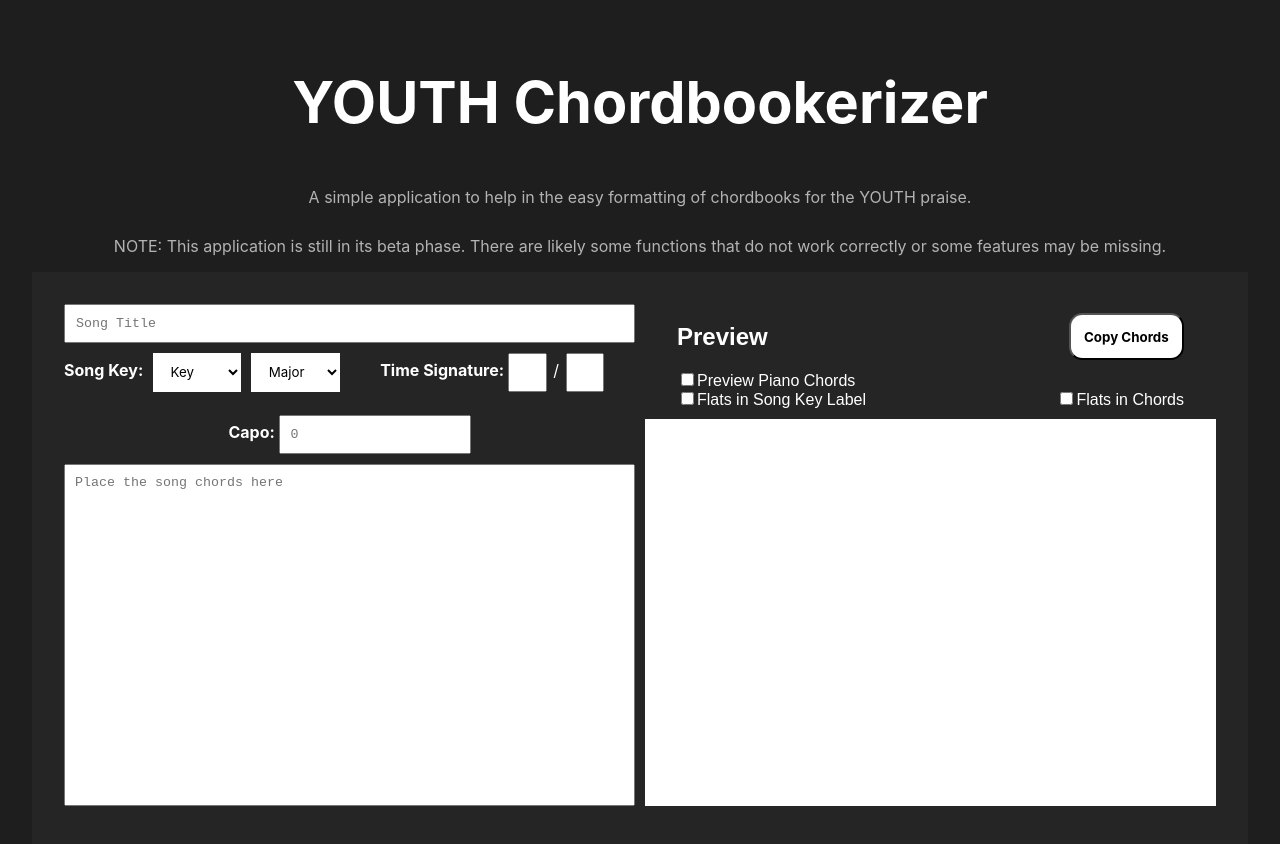
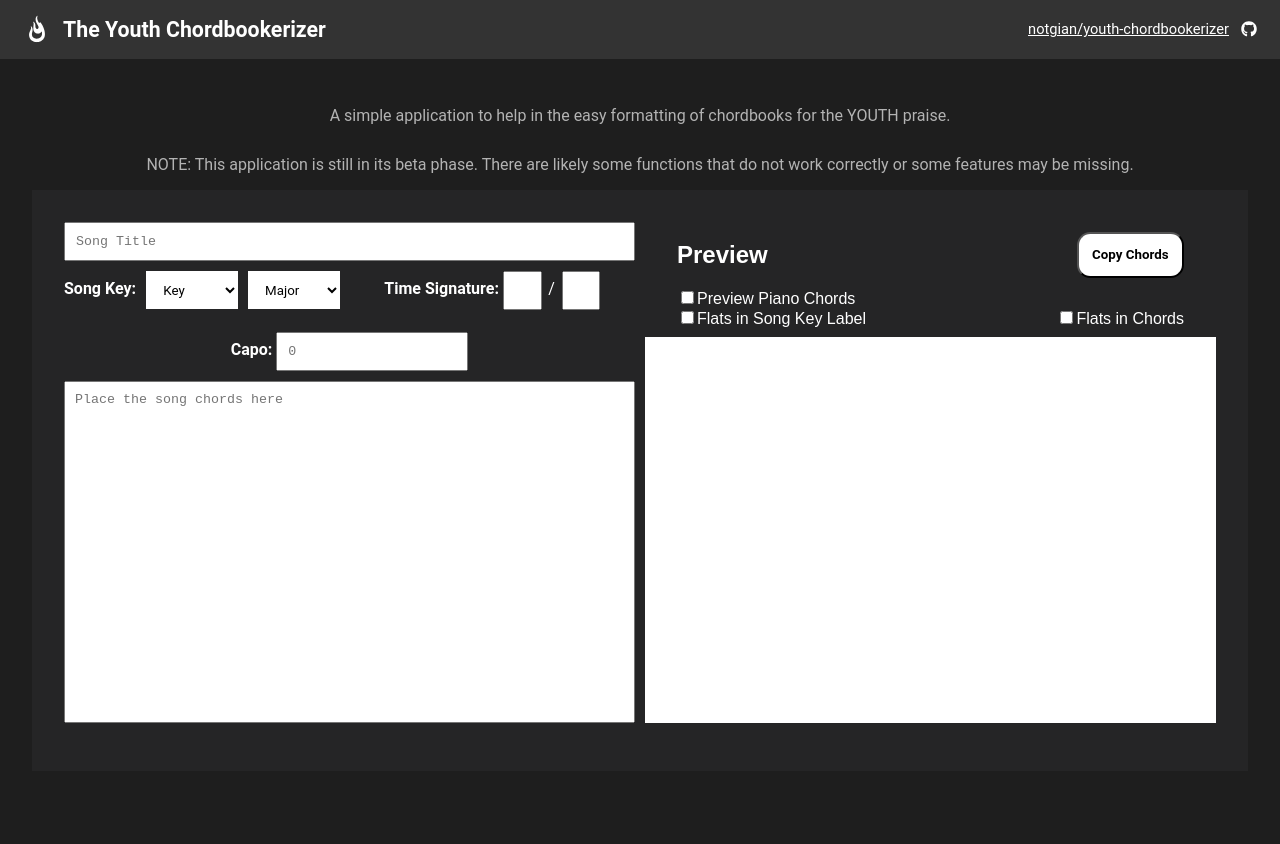
Before and after one commit to notgian/youth-chordbookerizer, a React app: page / in a window 1280 px wide. Shown: the top 844 px of the page. After the commit the page ends 803 px from the top, so only its background shows below. Built offline with nearby package versions, Linux system fonts and the light colour scheme; the HTML template or start-up script is replaced by a standard one.

Commit message:
feat: added a header to replace the large heading text and improved surrounding page styles

```diff
--- a/package.json
+++ b/package.json
@@ -10,6 +10,10 @@
         "test": "rstest"
     },
     "dependencies": {
+        "@fortawesome/free-brands-svg-icons": "^7.3.1",
+        "@fortawesome/free-regular-svg-icons": "^7.3.1",
+        "@fortawesome/free-solid-svg-icons": "^7.3.1",
+        "@fortawesome/react-fontawesome": "^3.5.0",
         "react": "^19.2.8",
         "react-dom": "^19.2.8"
     },
--- a/src/App.css
+++ b/src/App.css
@@ -8,7 +8,9 @@
     --accent-main: #007ACC;
     --accent-light: #569CD6;
 
-    --font-primary: Inter, Avenir, Helvetica, Arial, sans-serif;
+    /* --font-primary: Inter, Avenir, Helvetica, Arial, sans-serif; */
+    --font-primary: Roboto;
+    --font-mono: "Courier New";
 }
 
 /* General Styles */
@@ -30,9 +32,15 @@ body {
     background-color: var(--bg-primary);
 }
 
+.wrapper {
+    display: flex;
+    flex-direction: column;
+    max-width: 100vw;
+    overflow-x: hidden;
+}
+
 .content {
     display: flex;
-    min-height: 100vh;
     line-height: 1.1;
     text-align: center;
     flex-direction: column;
@@ -66,6 +74,58 @@ body {
 .input-output-area > * {
     flex-grow: 1;
     flex-basis:0;
+}
+
+/* Header */
+
+header {
+    top: 0;
+    left: 0;
+    display: flex;
+    justify-content: space-between;
+    background-color: var(--bg-tertiary);
+    padding: 1em;
+}
+
+header .header-content {
+    max-height: 20pt;
+    display: flex;
+    align-items: center;
+}
+
+header .header-content > * {
+    margin: 0 5px;
+}
+
+header .header-title {
+    font-weight: bolder;
+    display: inline-block;
+    text-align: left;
+    font-size: 16pt;
+}
+
+header .header-icon {
+    height: 24pt
+}
+
+header .header-gh {
+    text-align: right;
+}
+
+header .header-gh-text {
+    text-decoration: underline;
+    color: white;
+    font-size: 11pt;
+}
+
+header .header-gh-text:hover {
+    text-decoration: underline;
+    color: var(--text-secondary);
+}
+
+header .header-gh-icon {
+    color: white;
+    font-size: 12pt;
 }
 
 /* Input area */
--- a/src/App.tsx
+++ b/src/App.tsx
@@ -1,11 +1,13 @@
 import './App.css';
+import Header from './Header.tsx'
 import InputArea from './InputArea'
 import OutputArea from './OutputArea'
 
 const App = () => {
     return (
+        <div className='wrapper'>
+            <Header />
             <div className="content">
-            <h1 className="text-primary">YOUTH Chordbookerizer</h1>
                 <p className="text-secondary">A simple application to help in the easy formatting of chordbooks for the YOUTH praise.</p>
                 <p className="text-secondary">NOTE: This application is still in its beta phase. There are likely some functions that do not work correctly or some features may be missing.</p>
                 <div className="input-output-area">
@@ -13,6 +15,7 @@ const App = () => {
                     <OutputArea />
                 </div>
             </div>
+        </div>
     );
 };
 
--- /dev/null
+++ b/src/Header.tsx
@@ -0,0 +1,24 @@
+import { FontAwesomeIcon } from '@fortawesome/react-fontawesome'
+import { faGithub } from "@fortawesome/free-brands-svg-icons"
+
+import YouthLogo from './assets/youthsjrm.svg'
+
+const Header = () => {
+    return (
+        <header>
+            <span className="header-content header-page-info">
+                <img className="header-icon" src={YouthLogo}/>
+                <span className="header-title">The Youth Chordbookerizer</span>
+            </span>
+            <a className="header-content header-gh"
+                href="https://github.com/notgian/youth-chordbookerizer"
+                target="_blank"
+            >
+                <span className="header-gh-text">notgian/youth-chordbookerizer</span>
+                <FontAwesomeIcon className="header-gh-icon" icon={faGithub} />
+            </a>
+        </header>
+    )
+}
+
+export default Header
```
Also changed, not shown: src/assets/youthsjrm.svg (added), 1 other file (tests, documents, lock files or other folders). Lines whose indentation alone changed are shown as unchanged.
